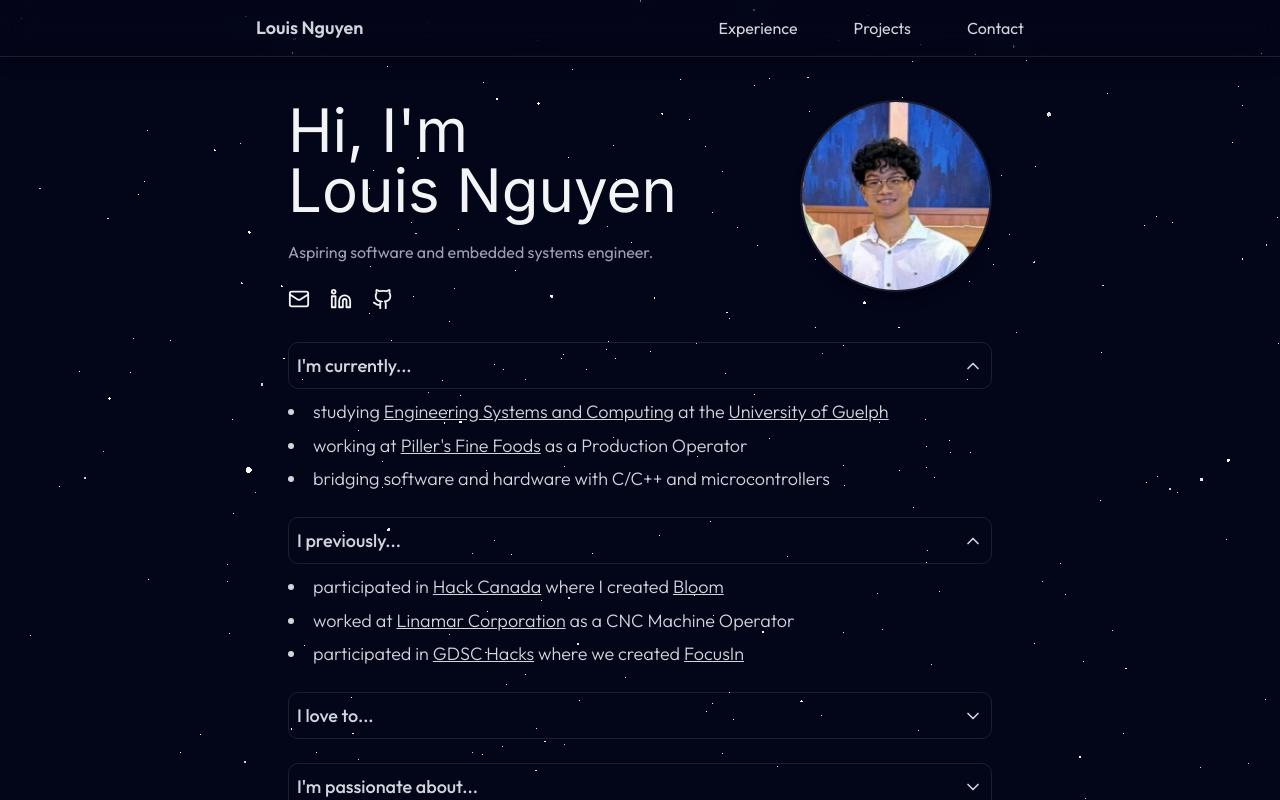
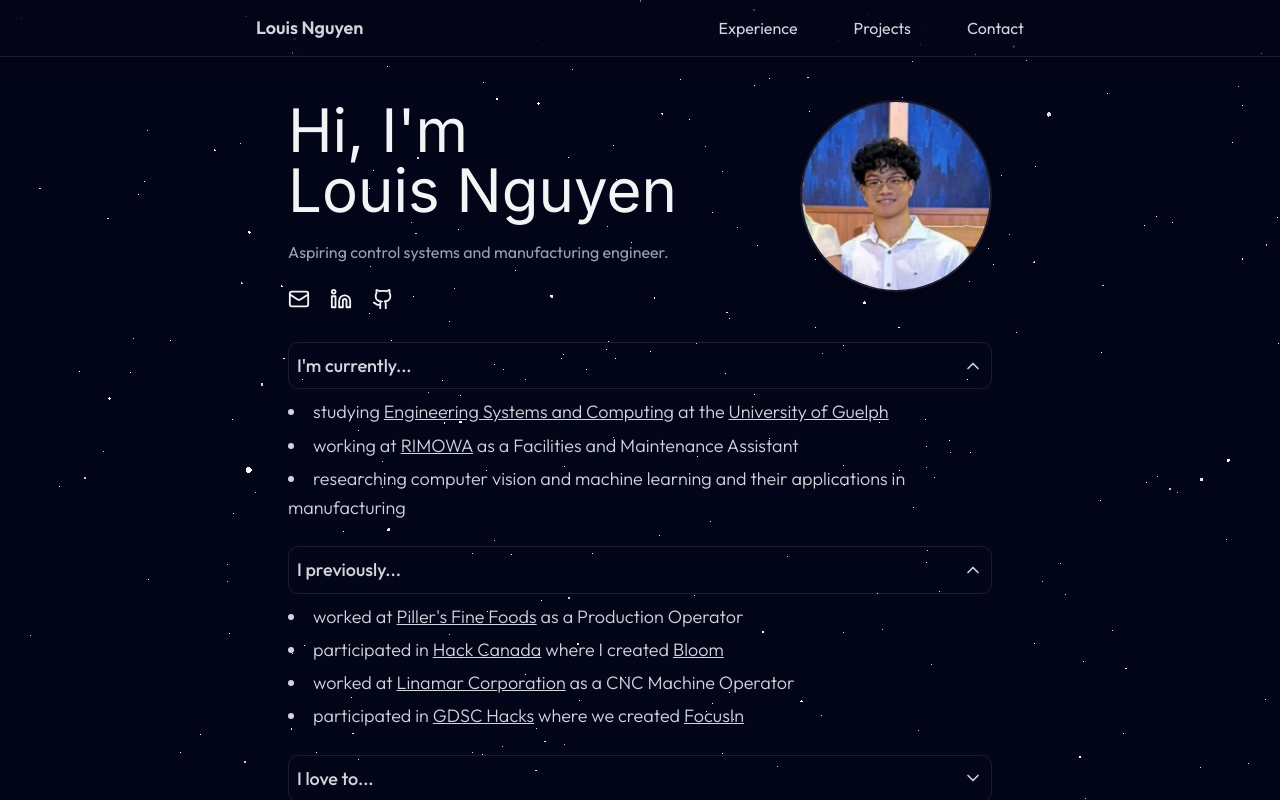
Before and after one commit to louisnguyenn/Louis-Personal-Portfolio, a React (Vite) app: page / in a window 1280 px wide. Both pictures are taken after a click on the button "I previously...". Shown: the top 800 px of the page. Built offline with nearby package versions, Linux system fonts and the light colour scheme.

Commit message:
update about me

```diff
--- a/src/components/sections/About.jsx
+++ b/src/components/sections/About.jsx
@@ -58,18 +58,18 @@ export const About = () => {
                   <li>
                     working at{' '}
                     <a
-                      href="https://www.pillers.com/"
+                      href="https://www.rimowa.com/ca/en/home"
                       className="text-gray-300 hover:text-white transition-all duration-300 underline"
                       target="_blank"
                       rel="noopener noreferrer"
                     >
-                      Piller's Fine Foods
+                      RIMOWA
                     </a>{' '}
-                    as a Production Operator
+                    as a Facilities and Maintenance Assistant
                   </li>
                   <li>
-                    bridging software and hardware with C/C++ and
-                    microcontrollers
+                    researching computer vision and machine learning and their
+                    applications in manufacturing
                   </li>
                 </ul>
               </CollapsibleContent>
@@ -92,6 +92,18 @@ export const About = () => {
               </CollapsibleTrigger>
               <CollapsibleContent className="mt-2">
                 <ul className="list-disc list-inside text-gray-300 leading-relaxed text-lg font-light space-y-1">
+                  <li>
+                    worked at{' '}
+                    <a
+                      href="https://www.pillers.com/"
+                      className="text-gray-300 hover:text-white transition-all duration-300 underline"
+                      target="_blank"
+                      rel="noopener noreferrer"
+                    >
+                      Piller's Fine Foods
+                    </a>{' '}
+                    as a Production Operator
+                  </li>
                   <li>
                     participated in{' '}
                     <a
@@ -165,9 +177,10 @@ export const About = () => {
               </CollapsibleTrigger>
               <CollapsibleContent className="mt-2">
                 <ul className="list-disc list-inside text-gray-300 leading-relaxed text-lg font-light space-y-1">
-                  <li>be physically active</li>
-                  <li>powerlift and bodybuild</li>
-                  <li>play sports like basketball and badminton</li>
+                  <li>bodybuild</li>
+                  <li>research and learn about muscle hypertrophy</li>
+                  <li>learn about optimal nutrition and healthy living</li>
+                  <li>play sports</li>
                   <li>travel</li>
                 </ul>
               </CollapsibleContent>
@@ -192,8 +205,9 @@ export const About = () => {
                 <ul className="list-disc list-inside text-gray-300 leading-relaxed text-lg font-light space-y-1">
                   <li>continuous learning</li>
                   <li>making an impact</li>
+                  <li>improving lives</li>
+                  <li>building things from scratch</li>
                   <li>becoming a multi-disciplinary engineer</li>
-                  <li>building things from scratch</li>
                 </ul>
               </CollapsibleContent>
             </Collapsible>
--- a/src/components/sections/Hero.jsx
+++ b/src/components/sections/Hero.jsx
@@ -42,7 +42,7 @@ export const Hero = () => {
               delay={0.3}
             >
               <p className="text-gray-400">
-                Aspiring software and embedded systems engineer.
+                Aspiring control systems and manufacturing engineer.
               </p>
             </AnimateContent>
 
```
